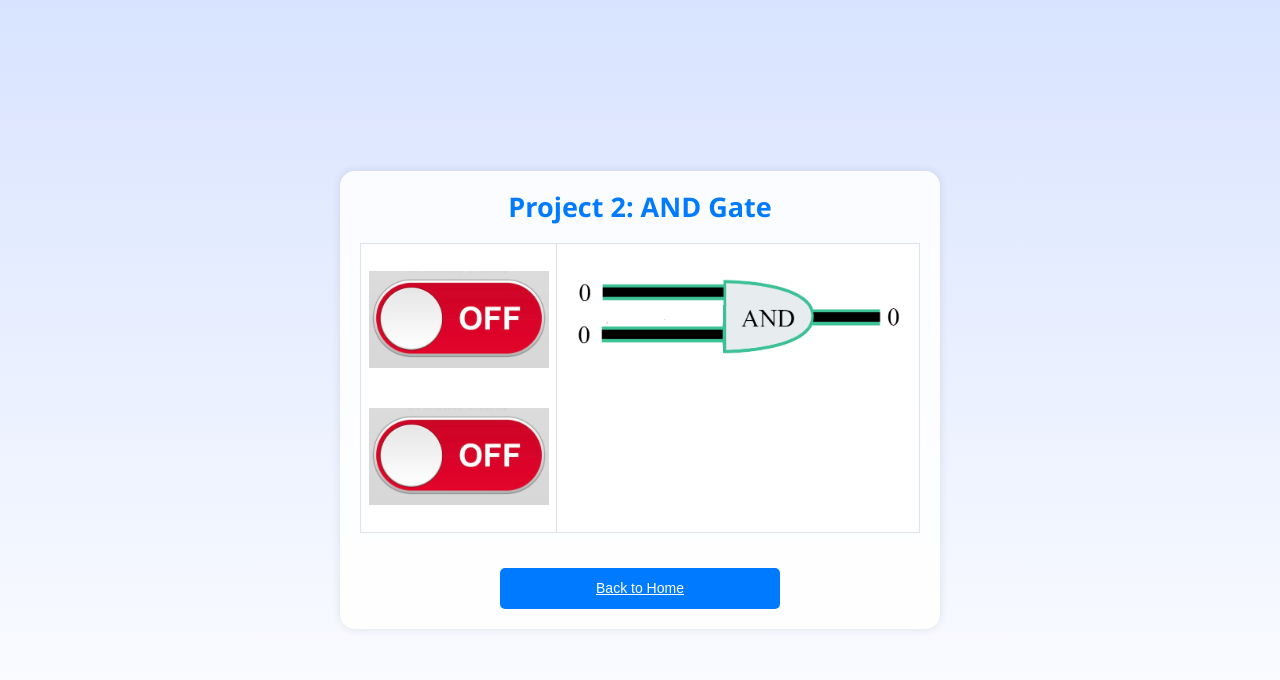
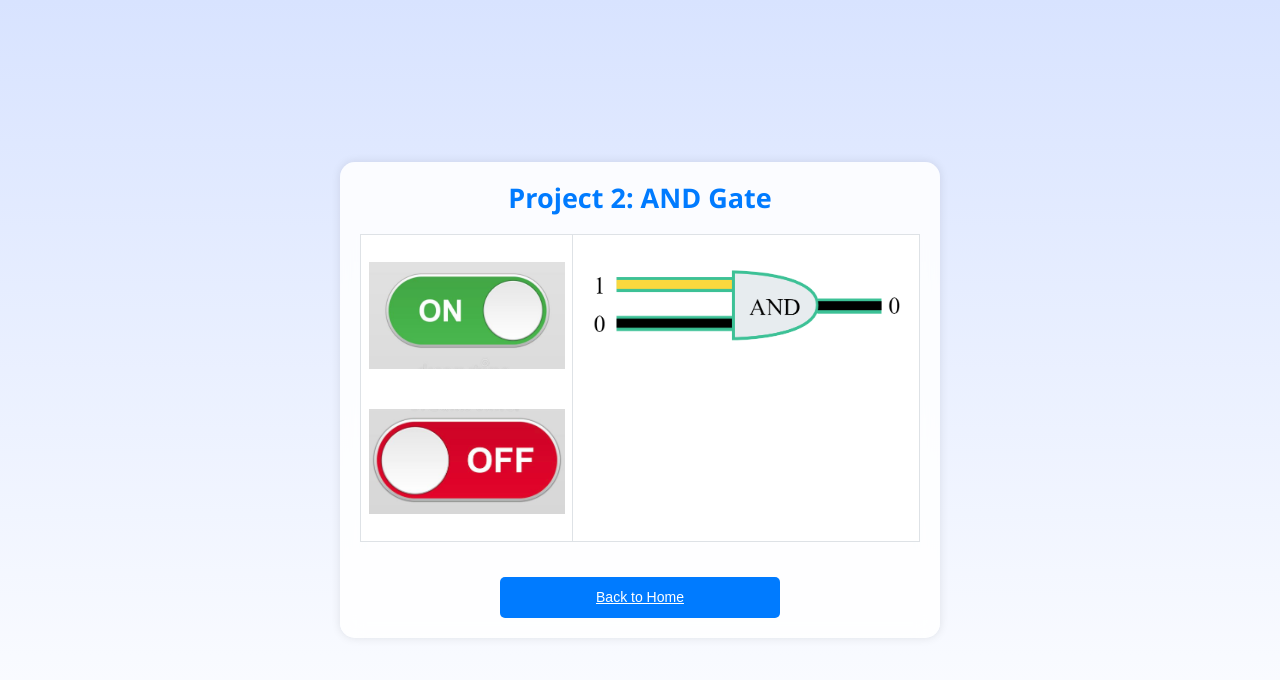
Before and after one commit to amber-bobby/FOC---final-Project, a plain HTML site: page andgate.html in a window 1280 px wide. Both pictures are taken after a click on the picture 458 px from the left and 319 px from the top of the page. Drawn offline with nearby package versions, Linux system fonts and the light colour scheme.

Commit message:
Update andgate.html

```diff
--- a/andgate.html
+++ b/andgate.html
@@ -129,8 +129,8 @@
   <script>
     // JavaScript function to handle AND gate logic
     function and() {
-      const inputOne = document.getElementById("toggleImage").src.includes("button-on");
-      const inputTwo = document.getElementById("toggleImage2").src.includes("button-on");
+      const inputOne = document.getElementById("toggleImage").src.includes("onbutton.PNG");
+      const inputTwo = document.getElementById("toggleImage2").src.includes("onbutton.PNG");
 
       if (inputOne && inputTwo) {
         document.getElementById("andGate").src = "and2on.png";
@@ -146,7 +146,7 @@
     // Toggling first button image
     function toggleImage() {
       const img = document.getElementById("toggleImage");
-      if (img.src.includes("button-off")) {
+      if (img.src.includes("offbutton.PNG")) {
         img.src = "onbutton.PNG";
       } else {
         img.src = "offbutton.PNG";
@@ -157,7 +157,7 @@
     // Toggling second button image
     function toggleImage2() {
       const img = document.getElementById("toggleImage2");
-      if (img.src.includes("button-off")) {
+      if (img.src.includes("offbutton.PNG")) {
         img.src = "onbutton.PNG";
       } else {
         img.src = "offbutton.PNG";
```
